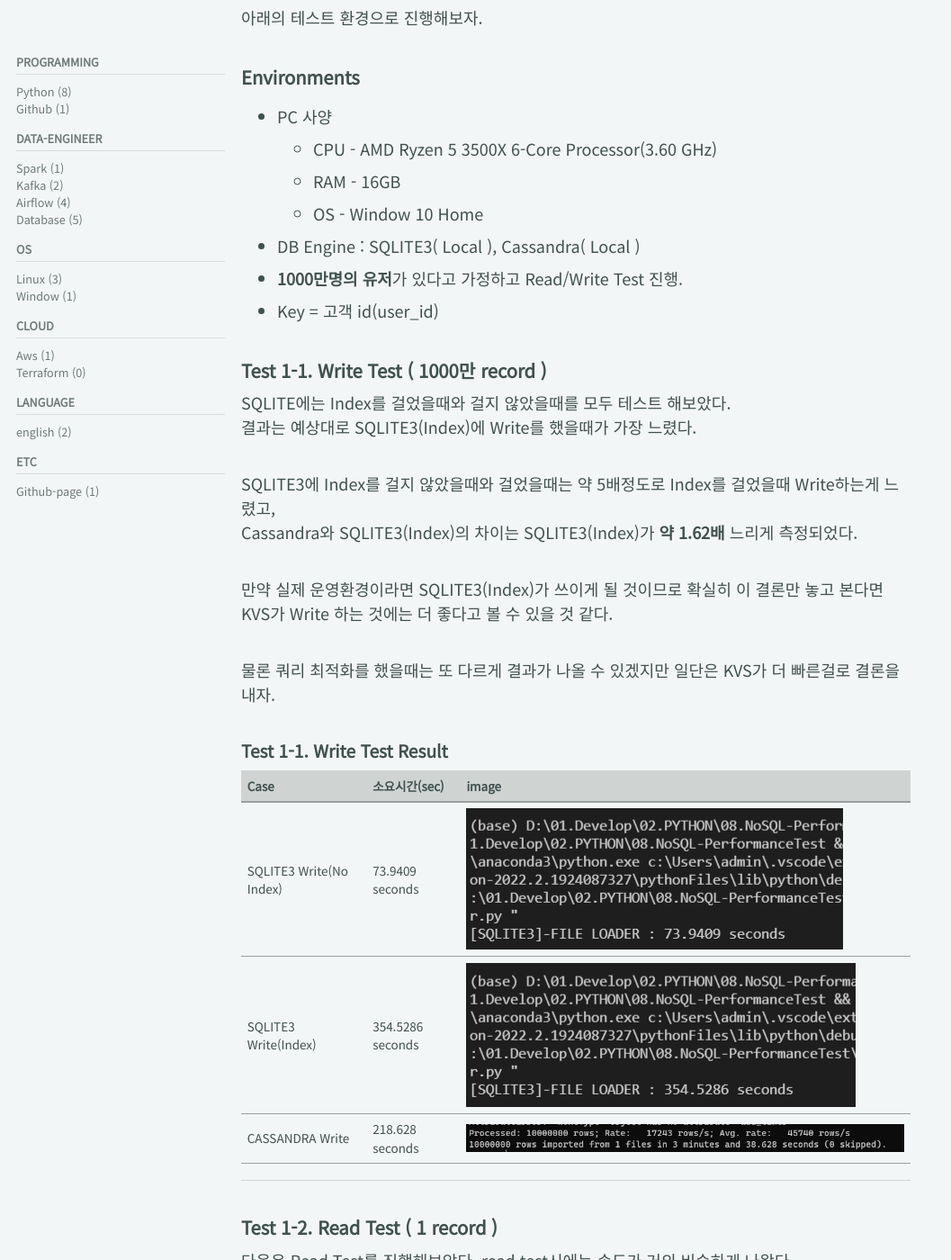
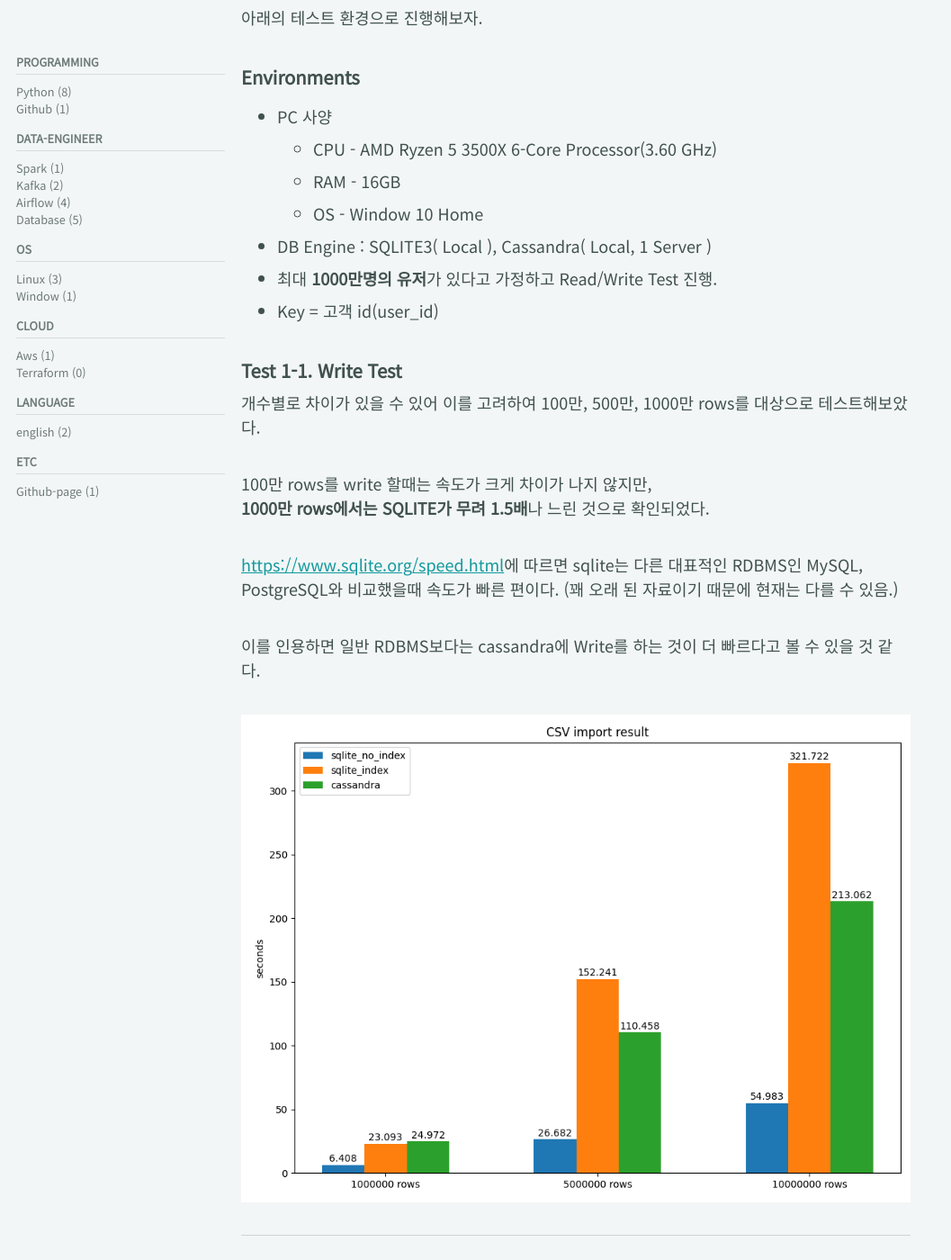
Before and after one commit to dlgldgldgld/dlgldgldgld.github.io, a Jekyll site: the page built from _posts/DataBase/2022-03-23-nosql_performance_test.md, in a window 1280 px wide and 1400 px high, scrolled down 1525 px. Shown: the whole window at 90% size, without its empty margins (0-1057 px from the left). Built offline with Jekyll 4.4.1, drawn with Linux system fonts in a browser that asks for light colours; cached includes are drawn as plain includes; comment, search, counter and statistics services are not loaded; some of the changed text lies outside the part shown.

Commit message:
test result update

```diff
--- a/_posts/DataBase/2022-03-23-nosql_performance_test.md
+++ b/_posts/DataBase/2022-03-23-nosql_performance_test.md
@@ -52,35 +52,28 @@ RDBMS는 SQLITE, Key-Value Store는 Apache Cassandra를 사용해 Test를 진행
   - CPU - AMD Ryzen 5 3500X 6-Core Processor(3.60 GHz)
   - RAM - 16GB
   - OS - Window 10 Home
-- DB Engine : SQLITE3( Local ), Cassandra( Local )
-- **1000만명의 유저**가 있다고 가정하고 Read/Write Test 진행.
+- DB Engine : SQLITE3( Local ), Cassandra( Local, 1 Server )
+- 최대 **1000만명의 유저**가 있다고 가정하고 Read/Write Test 진행.
 - Key = 고객 id(user_id)
 
 
-### Test 1-1. Write Test ( 1000만 record )
-SQLITE에는 Index를 걸었을때와 걸지 않았을때를 모두 테스트 해보았다.
-결과는 예상대로 SQLITE3(Index)에 Write를 했을때가 가장 느렸다.
+### Test 1-1. Write Test
+개수별로 차이가 있을 수 있어 이를 고려하여 100만, 500만, 1000만 rows를 대상으로 테스트해보았다.
 
-SQLITE3에 Index를 걸지 않았을때와 걸었을때는 약 5배정도로 Index를 걸었을때 Write하는게 느렸고,
-Cassandra와 SQLITE3(Index)의 차이는 SQLITE3(Index)가 **약 1.62배** 느리게 측정되었다.
+100만 rows를 write 할때는 속도가 크게 차이가 나지 않지만,
+**1000만 rows에서는 SQLITE가 무려 1.5배**나 느린 것으로 확인되었다.
 
-만약 실제 운영환경이라면 SQLITE3(Index)가 쓰이게 될 것이므로 확실히 이 결론만 놓고 본다면
-KVS가 Write 하는 것에는 더 좋다고 볼 수 있을 것 같다.
+<https://www.sqlite.org/speed.html>에 따르면 sqlite는 다른 대표적인 RDBMS인 MySQL, PostgreSQL와 비교했을때 속도가 빠른 편이다. (꽤 오래 된 자료이기 때문에 현재는 다를 수 있음.)
 
-물론 쿼리 최적화를 했을때는 또 다르게 결과가 나올 수 있겠지만 일단은 KVS가 더 빠른걸로 결론을 내자.
+이를 인용하면 일반 RDBMS보다는 cassandra에 Write를 하는 것이 더 빠르다고 볼 수 있을 것 같다.
 
-#### Test 1-1. Write Test Result
-
-|Case|소요시간(sec)|image|
-|----|----|----|
-|SQLITE3 Write(No Index)|73.9409 seconds|![alt](../../../assets/images/2022-03-18-nosql_performance_test/TEST1_SQLITE3_WRITE_NOINDEX.png)|
-|SQLITE3 Write(Index)|354.5286 seconds|![alt](../../../assets/images/2022-03-18-nosql_performance_test/TEST1_SQLITE3_WRITE_INDEX.png)|
-|CASSANDRA Write|218.628 seconds|![alt](../../../assets/images/2022-03-18-nosql_performance_test/TEST1_CASSANDRA_MULTI_PROCESS_5.png)|
+![alt](../../../assets/images/2022-03-18-nosql_performance_test/per_records.png)
 
 ----
 
-### Test 1-2. Read Test ( 1 record )
-다음은 Read Test를 진행해보았다. read test시에는 속도가 거의 비슷하게 나왔다.
+### Test 1-2. Read Test
+다음은 Read Test를 진행해보았다.
+1000만 rows를 기준으로 read test시에는 속도가 거의 비슷하게 나왔다.
 sqlite3에서는 1~4 ms를 유지하고, Cassandra에서는 3ms를 유지하고 있다.
 
 Read 속도는 큰 차이가 없는 것으로 확인된다.
@@ -88,8 +81,6 @@ Read 속도는 큰 차이가 없는 것으로 확인된다.
 `Query : select * from client_info where user_id = '7888a4bc-51c8-42a3-9f73-2b898a0a14e6'`
 
 
-#### Test 1-2. Read Test Result
-
 |Case|소요시간(sec)|image|
 |----|----|----|
 |SQLITE3 Read 1 record(No Index)|1760 ms|![alt](../../../assets/images/2022-03-18-nosql_performance_test/TEST1_2_SQLITE_NOINDEX.png)|
```
Also changed, not shown: assets/images/2022-03-18-nosql_performance_test/per_records.png (added).
